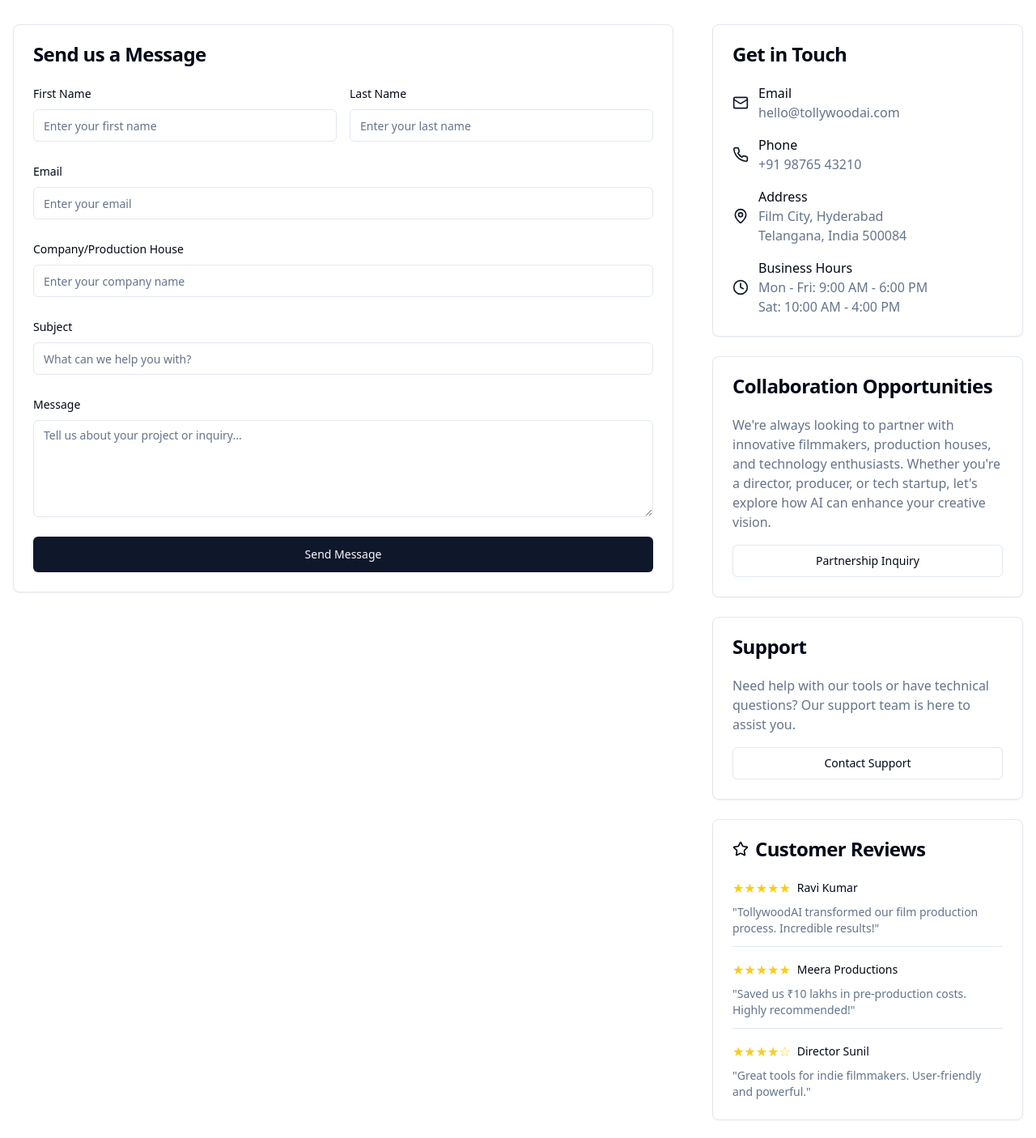
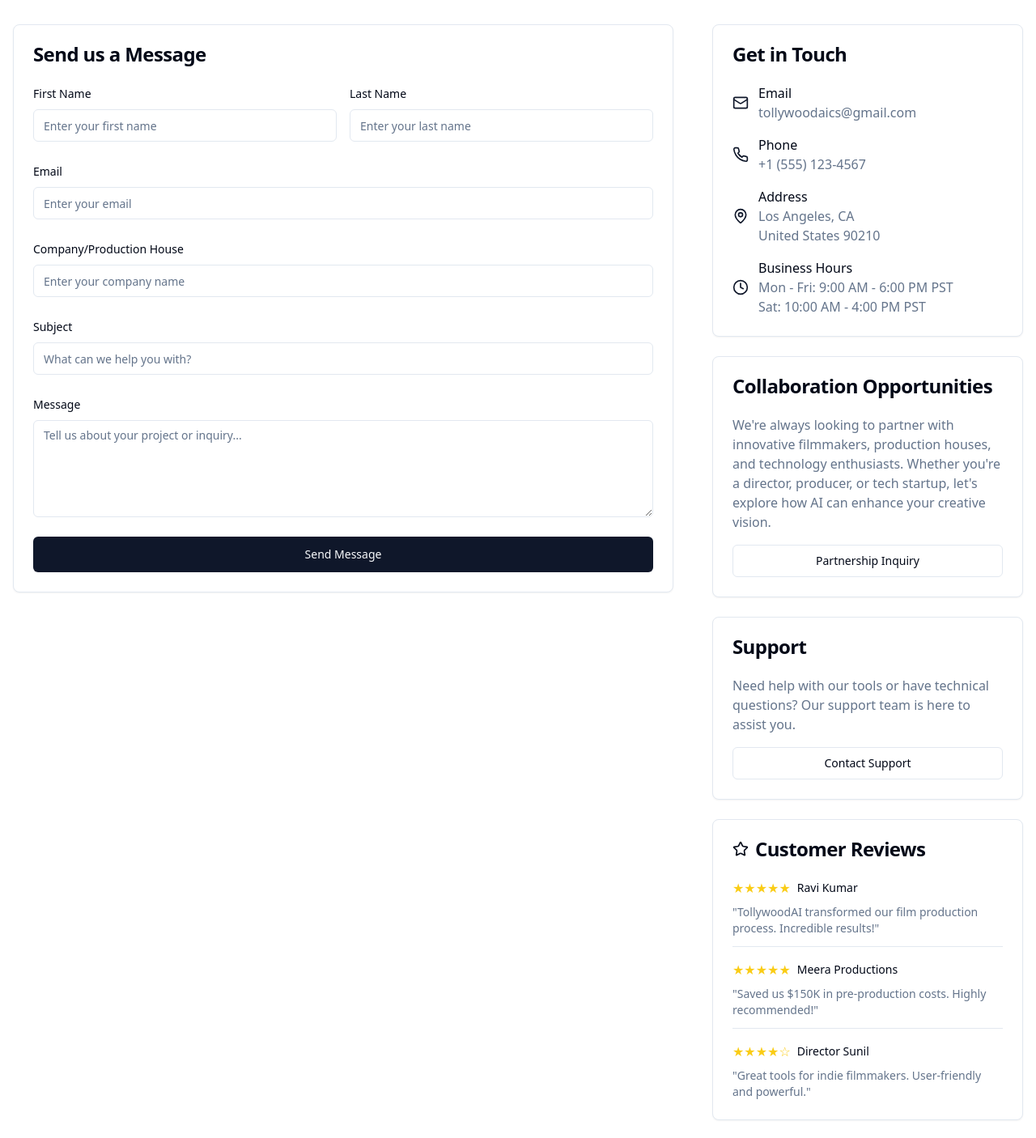
Before and after one commit to tollywoodai/tollyaisite, a React (Vite) app: page /contact in a window 1280 px wide. Shown: the part 329-1735 px from the top of the page at 81% size. Built offline with nearby package versions, Linux system fonts and the light colour scheme.

Commit message:
Publish website and update DNS
Update DNS records in GoDaddy for tollywoodai.com to be HTTPS, DNS verified, and live. Set contact information to USA and USD currency, with the contact email as tollywoodaics@gmail.com.

```diff
--- a/src/pages/Contact.tsx
+++ b/src/pages/Contact.tsx
@@ -85,7 +85,7 @@ const Contact = () => {
                   <Mail className="h-5 w-5 text-primary" />
                   <div>
                     <p className="font-medium">Email</p>
-                    <p className="text-muted-foreground">hello@tollywoodai.com</p>
+                    <p className="text-muted-foreground">tollywoodaics@gmail.com</p>
                   </div>
                 </div>
 
@@ -93,7 +93,7 @@ const Contact = () => {
                   <Phone className="h-5 w-5 text-primary" />
                   <div>
                     <p className="font-medium">Phone</p>
-                    <p className="text-muted-foreground">+91 98765 43210</p>
+                    <p className="text-muted-foreground">+1 (555) 123-4567</p>
                   </div>
                 </div>
 
@@ -102,8 +102,8 @@ const Contact = () => {
                   <div>
                     <p className="font-medium">Address</p>
                     <p className="text-muted-foreground">
-                      Film City, Hyderabad<br />
-                      Telangana, India 500084
+                      Los Angeles, CA<br />
+                      United States 90210
                     </p>
                   </div>
                 </div>
@@ -113,8 +113,8 @@ const Contact = () => {
                   <div>
                     <p className="font-medium">Business Hours</p>
                     <p className="text-muted-foreground">
-                      Mon - Fri: 9:00 AM - 6:00 PM<br />
-                      Sat: 10:00 AM - 4:00 PM
+                      Mon - Fri: 9:00 AM - 6:00 PM PST<br />
+                      Sat: 10:00 AM - 4:00 PM PST
                     </p>
                   </div>
                 </div>
@@ -177,7 +177,7 @@ const Contact = () => {
                       <span className="text-sm font-medium">Meera Productions</span>
                     </div>
                     <p className="text-sm text-muted-foreground">
-                      "Saved us ₹10 lakhs in pre-production costs. Highly recommended!"
+                      "Saved us $150K in pre-production costs. Highly recommended!"
                     </p>
                   </div>
                   <div>
```
Also changed, not shown: 1 other file (tests, documents, lock files or other folders).
